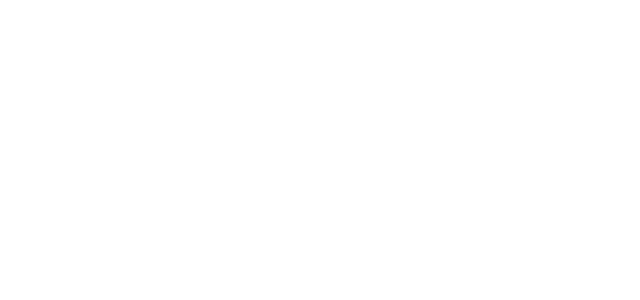
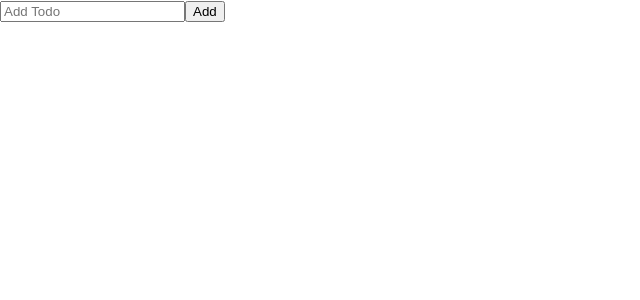
Before and after one commit to GongE7E/React-todo, a React (Create React App) app: page / in a window 1280 px wide. Shown: the top 300 px of the page, without its empty margins (0-640 px from the left). Built offline with nearby package versions, Linux system fonts and the light colour scheme; the HTML template or start-up script is replaced by a standard one.

Commit message:
feat:Add form

```diff
--- a/src/App.js
+++ b/src/App.js
@@ -1,7 +1,39 @@
+import { useState } from 'react';
 import './App.css';
+import TodoForm from './TodoForm';
+
+const mockTodo = [
+  {
+    id: 0,
+    text: '밥먹기',
+    isDone: true,
+  },
+  {
+    id: 1,
+    text: '노래듣기',
+    isDone: true,
+  },
+  {
+    id: 2,
+    text: '영화보기',
+    isDone: false,
+  },
+  {
+    id: 3,
+    text: '전시회가기',
+    isDone: true,
+  },
+];
 
 function App() {
-  return <div className='App'></div>;
+  const [todos, setTodos] = useState(mockTodo);
+  const onCreate = (todo) => setTodos([...todos, todo]);
+
+  return (
+    <div>
+      <TodoForm onCreate={onCreate} />
+    </div>
+  );
 }
 
 export default App;
--- /dev/null
+++ b/src/TodoForm.jsx
@@ -0,0 +1,29 @@
+import React, { useState, useRef } from 'react';
+
+export default function TodoForm({ onCreate }) {
+  const textRef = useRef();
+  const [text, setText] = useState('');
+  const handleSubmit = (e) => {
+    e.preventDefault();
+    if (text.trim().length === 0) {
+      setText('');
+      return;
+    } else {
+      onCreate({ id: 4, text, isDone: false });
+      setText('');
+      textRef.current.focus();
+    }
+  };
+
+  return (
+    <form onSubmit={handleSubmit}>
+      <input
+        ref={textRef}
+        value={text}
+        placeholder='Add Todo'
+        onChange={(e) => setText(e.target.value)}
+      />
+      <button>Add</button>
+    </form>
+  );
+}
```
